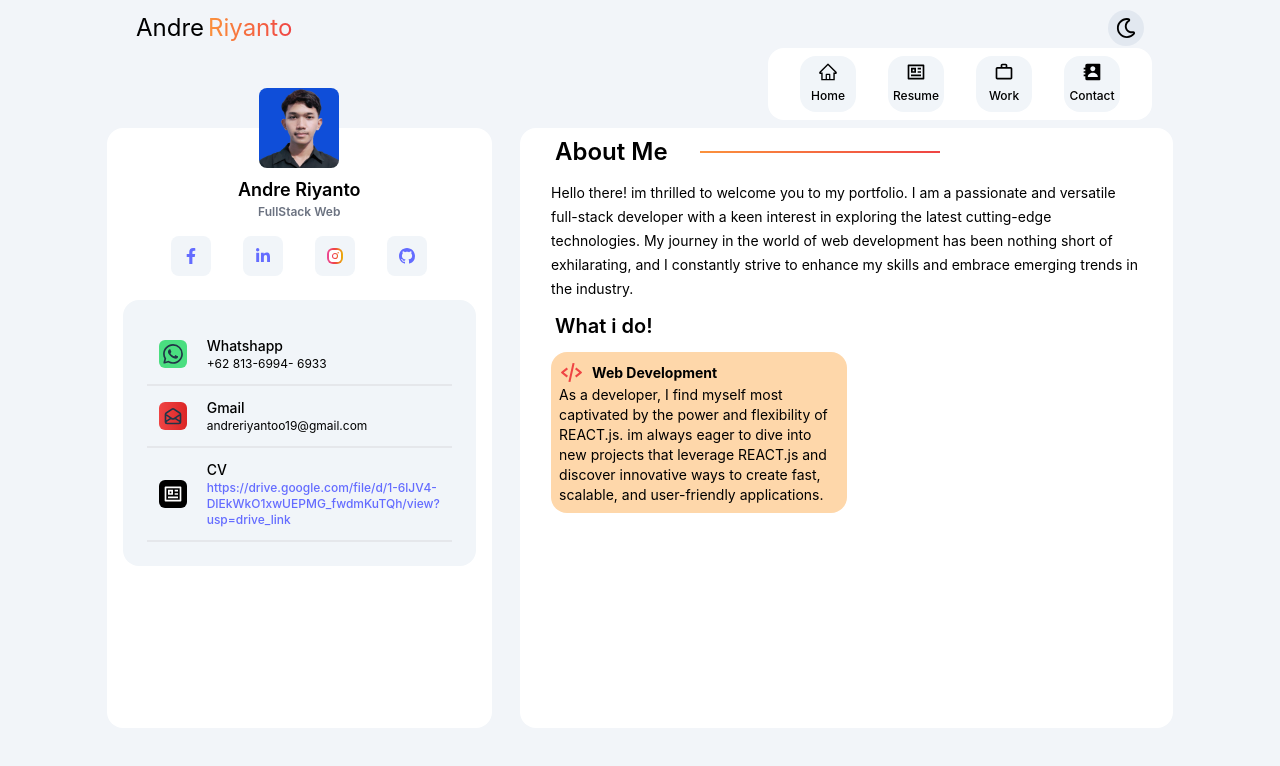
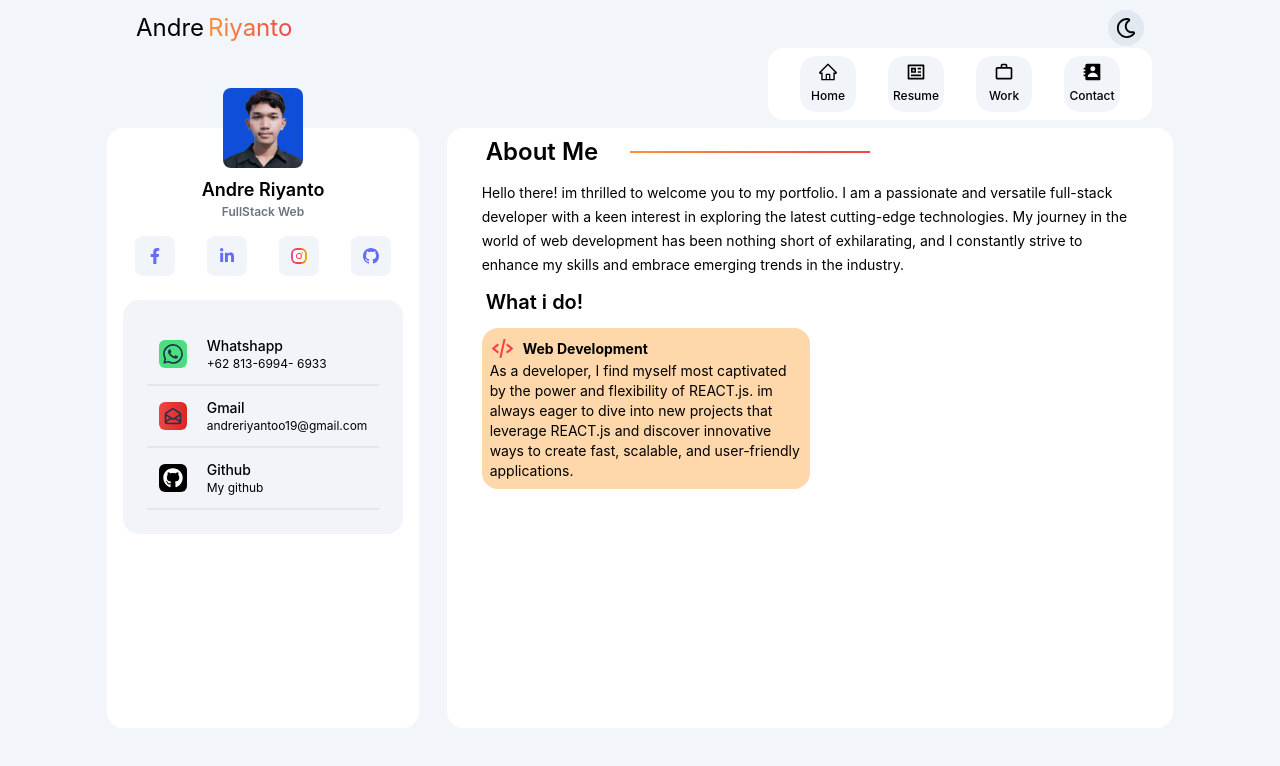
Before and after one commit to AnRiyan1912/web-portfolio, a React (Vite) app: page / in a window 1280 px wide. Shown: the top 766 px of the page. Built offline with nearby package versions, Linux system fonts and the light colour scheme.

Commit message:
update work skill

```diff
--- a/src/pages/home/home.jsx
+++ b/src/pages/home/home.jsx
@@ -3,7 +3,7 @@ import { BiLogoInstagramAlt, BiCodeAlt } from "react-icons/bi";
 import { BsGithub } from "react-icons/bs";
 import { BsWhatsapp } from "react-icons/bs";
 import { HiOutlineMailOpen } from "react-icons/hi";
-import { RiProfileLine } from "react-icons/ri";
+import { FaGithub } from "react-icons/fa";
 import Profile from "../../assets/profile/profile.jpg";
 
 export const HomePage = () => {
@@ -100,20 +100,20 @@ export const HomePage = () => {
                       </div>
                       <div className="flex gap-5 2xl:p-4 p-3  border-b-2">
                         <div className="2xl:w-16 2xl:h-16 flex justify-center items-center ">
-                          <RiProfileLine className="2xl:w-10 2xl:h-10 w-7 h-7 bg-black text-white rounded-md p-1" />
+                          <FaGithub className="2xl:w-10 2xl:h-10 w-7 h-7 bg-black text-white rounded-md p-1" />
                         </div>
                         <div className="flex items-center">
                           <div className="col-auto">
                             <div className="text-black font-medium 2xl:text-lg text-sm">
-                              <span>CV</span>
+                              <span>Github</span>
                             </div>
                             <div className="text-black font-normal 2xl:text-base text-xs ">
                               <a
-                                href="https://drive.google.com/file/d/1-6lJV4-DIEkWkO1xwUEPMG_fwdmKuTQh/view?usp=drive_link"
+                                href=" https://github.com/AnRiyan1912?tab=repositories"
                                 target="blank"
-                                className="text-justify "
+                                className="text-justify text-black font-normal "
                               >
-                                https://drive.google.com/file/d/1-6lJV4-DIEkWkO1xwUEPMG_fwdmKuTQh/view?usp=drive_link
+                                My github
                               </a>
                             </div>
                           </div>
--- a/src/pages/resume/resume.jsx
+++ b/src/pages/resume/resume.jsx
@@ -241,9 +241,7 @@ export const ResumePage = () => {
                 </div>
                 <div></div>
                 <div className="flex items-center justify-center">
-                  <span className="2xl:text-2xl text-xl font-semibold">
-                    Tools
-                  </span>
+                  <span className="2xl:text-2xl text-xl font-semibold"></span>
                 </div>
                 <div></div>
               </div>
@@ -299,20 +297,31 @@ export const ResumePage = () => {
                       </span>
                     </div>
                     <div className="bg-slate-100 p-2 rounded-xl">
-                      <span className="max-2xl:text-sm max-sm:text-xs">
-                        REST API
-                      </span>
+                      <span className="max-2xl:text-sm max-sm:text-xs"></span>
                     </div>
                   </div>
                   <div className="flex justify-between mt-2 2xl:mt-4 max-sm:grid max-sm:grid-cols-2 gap-2">
                     <div className="bg-slate-100 p-2 rounded-xl">
-                      <span className="max-2xl:text-sm max-sm:text-xs">
-                        Java
+                      <span className="max-2xl:text-sm max-sm:text-xs"></span>
+                    </div>
+                    <div className="bg-slate-100 p-2 rounded-xl">
+                      <span className="max-2xl:text-sm max-sm:text-xs"></span>
+                    </div>
+                    <div className="bg-slate-100 p-2 rounded-xl">
+                      <span className="max-2xl:text-sm max-sm:text-xs"></span>
+                    </div>
+                  </div>
+                </div>
+                <div className="col-auto  w-2/5 max-sm:w-full">
+                  <div className="flex justify-between max-sm:grid max-sm:grid-cols-2 gap-2">
+                    <div className="bg-slate-100 p-2 rounded-xl">
+                      <span className="max-2xl:text-xs max-sm:text-xs">
+                        React Native
                       </span>
                     </div>
                     <div className="bg-slate-100 p-2 rounded-xl">
                       <span className="max-2xl:text-sm max-sm:text-xs">
-                        Java Spring Boot
+                        TypeScript
                       </span>
                     </div>
                     <div className="bg-slate-100 p-2 rounded-xl">
@@ -321,44 +330,24 @@ export const ResumePage = () => {
                       </span>
                     </div>
                   </div>
-                </div>
-                <div className="col-auto  w-2/5 max-sm:w-full">
-                  <div className="flex justify-between max-sm:grid max-sm:grid-cols-2 gap-2">
+                  <div className="flex justify-between max-sm:grid max-sm:grid-cols-2 gap-2 mt-2">
                     <div className="bg-slate-100 p-2 rounded-xl">
                       <span className="max-2xl:text-xs max-sm:text-xs">
-                        VS code
+                        Java Spring Boot
                       </span>
                     </div>
                     <div className="bg-slate-100 p-2 rounded-xl">
                       <span className="max-2xl:text-sm max-sm:text-xs">
-                        Postman
+                        Angular
                       </span>
                     </div>
                     <div className="bg-slate-100 p-2 rounded-xl">
                       <span className="max-2xl:text-sm max-sm:text-xs">
-                        Github
-                      </span>
-                    </div>
-                  </div>
-                  <div className="flex justify-between max-sm:grid max-sm:grid-cols-2 gap-2 mt-2">
-                    <div className="bg-slate-100 p-2 rounded-xl">
-                      <span className="max-2xl:text-xs max-sm:text-xs">
-                        Intelej idea
-                      </span>
-                    </div>
-                    <div className="bg-slate-100 p-2 rounded-xl">
-                      <span className="max-2xl:text-sm max-sm:text-xs">
-                        Git
-                      </span>
-                    </div>
-                    <div className="bg-slate-100 p-2 rounded-xl">
-                      <span className="max-2xl:text-sm max-sm:text-xs">
-                        Gitlab
+                        Java
                       </span>
                     </div>
                   </div>
                 </div>
-
                 <div></div>
               </div>
             </div>
```
